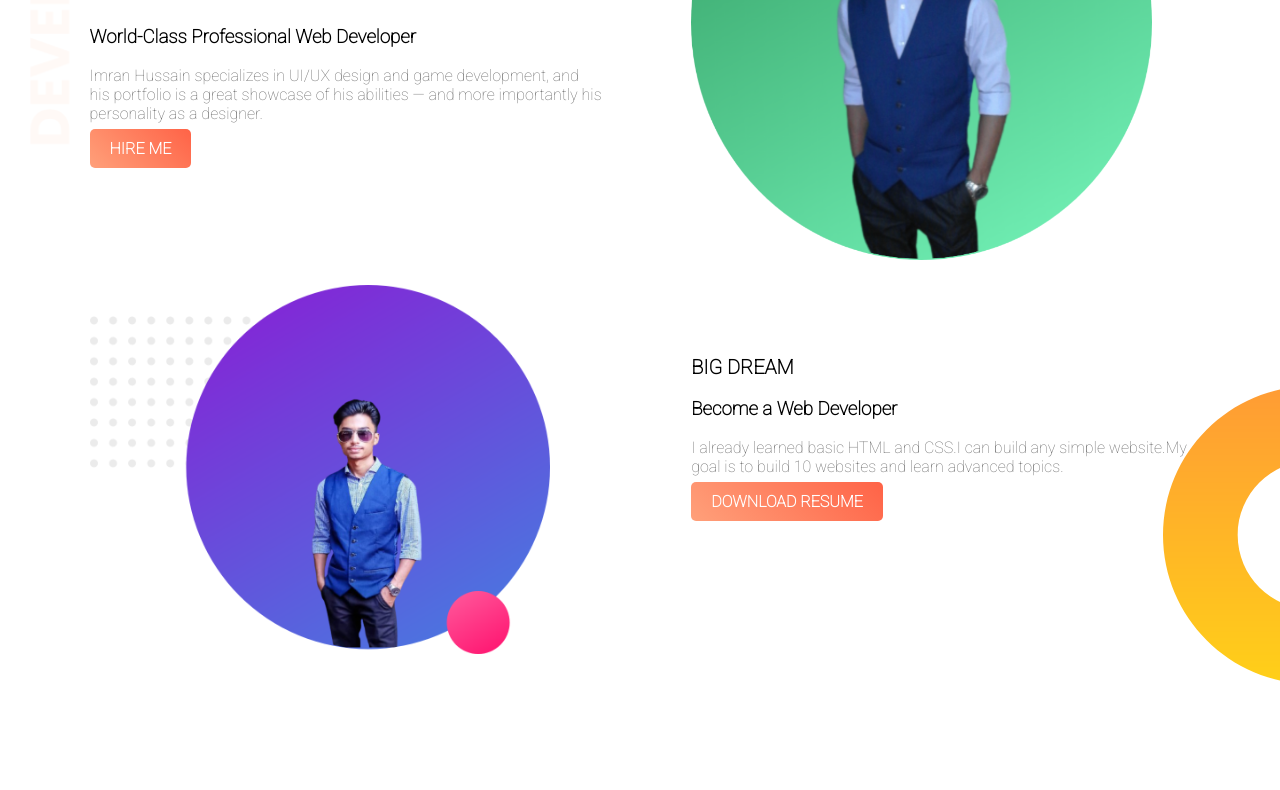
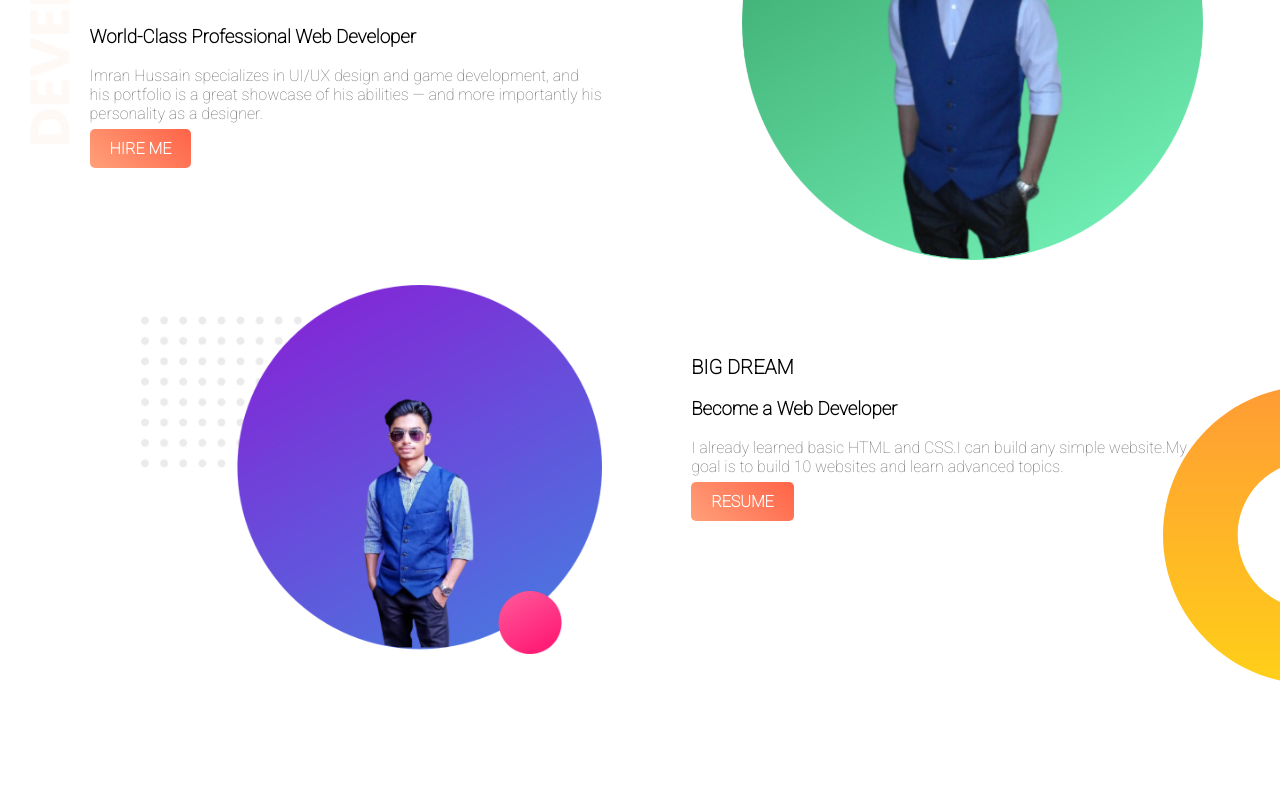
Before and after one commit to IMRANSUHEL/web-portfolio, a plain HTML site: page index.html in a window 1280 px wide. Shown: the part 215-1005 px from the top of the page. Drawn offline with Linux system fonts and the light colour scheme.

Commit message:
float added

```diff
--- a/index.html
+++ b/index.html
@@ -29,7 +29,7 @@
             <h2>BIG DREAM</h2>
             <h3>Become a Web Developer</h3>
             <p>I already learned basic HTML and CSS.I can build any simple website.My goal is to build 10 websites and learn advanced topics.</p>
-            <a class="link-button" target="_blank" href="https://www.linkedin.com/in/imran-hussain-178559179/">DOWNLOAD RESUME</a>
+            <a class="link-button" target="_blank" href="https://www.linkedin.com/in/imran-hussain-178559179/">RESUME</a>
         </div>
     </section>
     <section class="experience-area">
--- a/style.css
+++ b/style.css
@@ -23,6 +23,7 @@ p{
 }
 .half-width img{
     width: 90%;
+    float: right;
 }
 .top-banner{
     background-image: url("images/top-banner.png");
```
